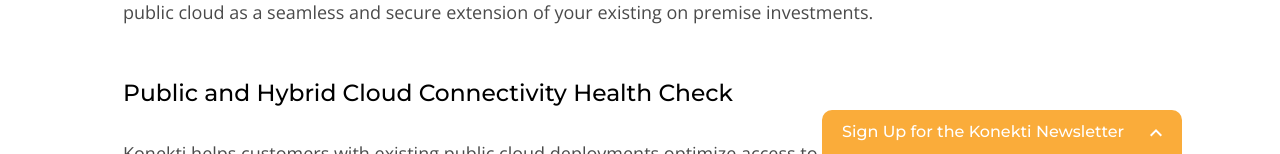
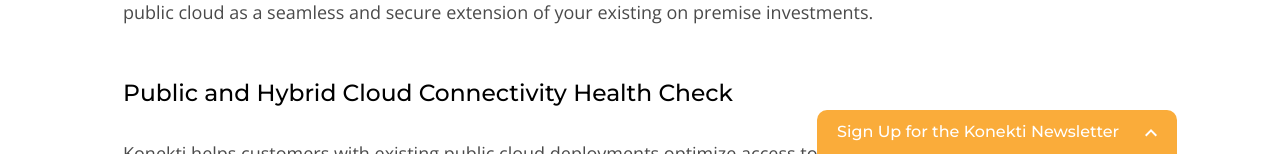
Before and after one commit to konekti/jeffbrl.github.io, a Jekyll site: the page built from _pages/index.md, in a window 1280 px wide and 900 px high, scrolled down 596 px. Shown: the part 746-900 px from the top of the window. Built offline with Jekyll 4.4.1, drawn with Linux system fonts in a browser that asks for light colours; nearby versions of some CDN libraries.

Commit message:
update styles

```diff
--- a/_sass/_components.scss
+++ b/_sass/_components.scss
@@ -323,7 +323,7 @@
   &_preview,&_body{
     position: absolute;
     bottom: 0;
-    right: 0;
+    right: 5px;
     overflow: hidden;
     transform-origin: 100% 50%;
     width: 100%;
--- a/_sass/_nav.scss
+++ b/_sass/_nav.scss
@@ -80,7 +80,7 @@
   }
   &_child{
     // shows only when the mobile menu is open
-    box-shadow: 0 5px 30px 0 rgba(158,174,221,0.1);
+    border-bottom: 1px solid darken($light, 5%);
     padding: 15px;
     &.nav_active{
       border-left: 5px solid $gold;
```
